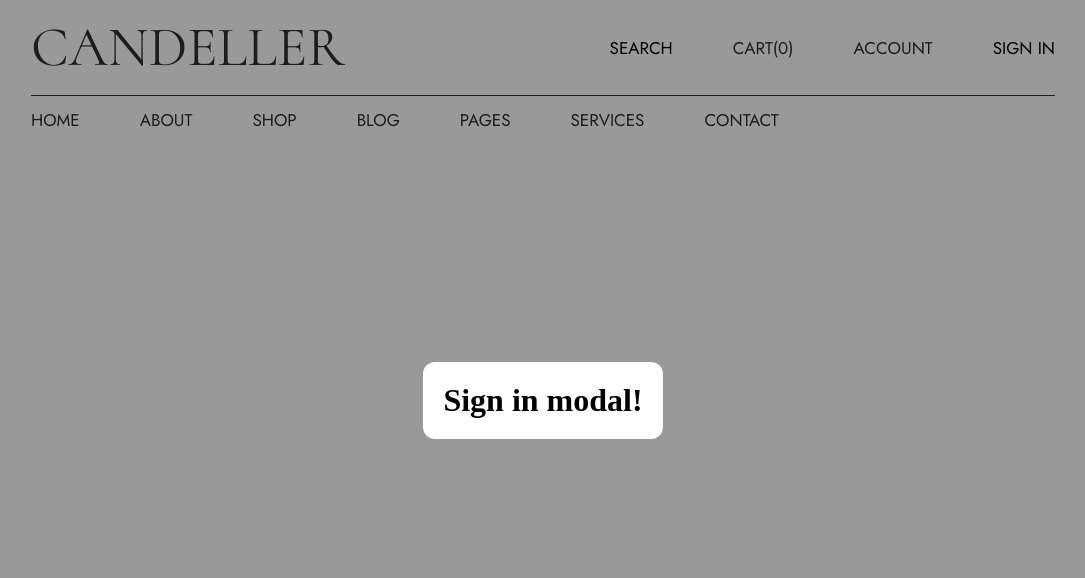
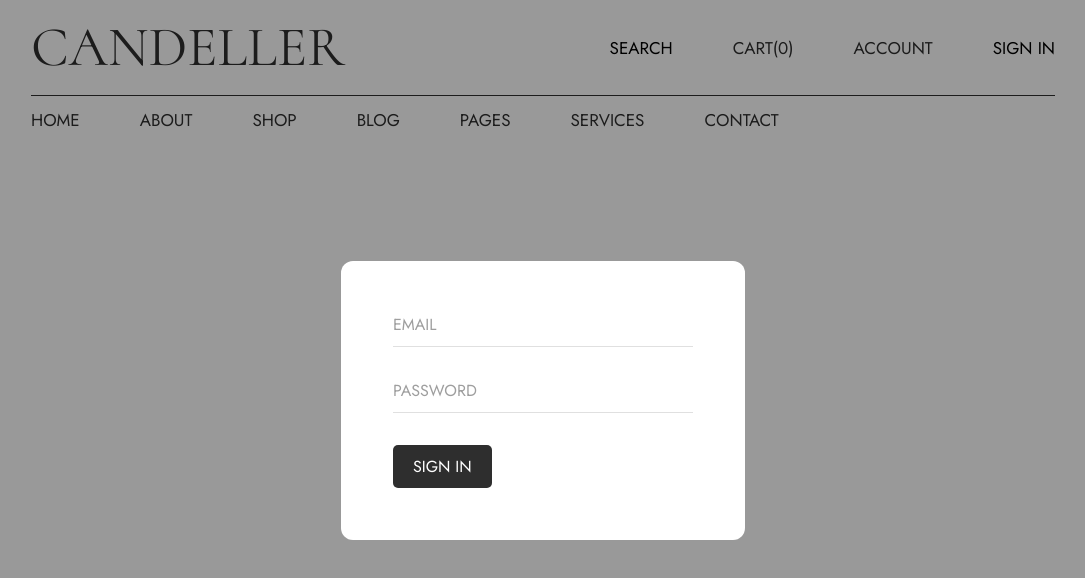
Before and after one commit to slyderyg/candeller, a Next.js app: page / in a window 1280 px wide. Both pictures are taken after a click on the item "SIGN IN". Shown: the top 578 px of the page, without its empty margins (97-1182 px from the left). Built offline with nearby package versions, Linux system fonts and the light colour scheme.

Commit message:
sign in form

```diff
--- /dev/null
+++ b/app/components/SignInForm.tsx
@@ -0,0 +1,25 @@
+'use client';
+
+import React from 'react';
+
+const SignInForm = () => {
+  return (
+    <div className='form'>
+
+        <div className='form__group'>
+            <input className='form__input' type='email' placeholder=''/>
+            <label className='form__label' htmlFor="">EMAIL</label>
+        </div>
+
+        <div className='form__group'>
+            <input className='form__input' type='password' placeholder=''/>
+            <label className='form__label' htmlFor="">PASSWORD</label>
+        </div>
+
+        <button className='form__button'>SIGN IN</button>
+
+    </div>
+  )
+}
+
+export default SignInForm
--- a/app/globals.css
+++ b/app/globals.css
@@ -96,3 +96,68 @@
     background-color: white;
 
   }
+
+  .form {
+    width: 300px;
+    padding: 32px;
+    font-family: 'Jost', sans-serif;
+  }
+
+  .form__input,
+  .form__button {
+    font-family: 'Jost', sans-serif;
+    font-size: 16px;
+  }
+
+  .form__group {
+    position: relative;
+    margin-bottom: 32px;
+  }
+
+  .form__label {
+    position: absolute;
+    top: 0;
+    left: 0;
+    z-index: 3;
+    color: #9e9e9e;
+    transition: 0.3s;
+    pointer-events: none;
+  }
+
+  .form__input {
+    width: 100%;
+    padding: 0 0 10px 0;
+    border: none;
+    border-bottom: 1px solid #e0e0e0;
+    background-color: transparent;
+    outline: none;
+    transition: 0.3s;
+    z-index: 4;
+  }
+
+  .form__input:focus {
+    border-bottom: 1px solid #2e2e2e;
+  }
+
+  .form__button {
+    padding: 10px 20px;
+    border: none;
+    color: white;
+    background-color: #2E2E2E;
+    cursor: pointer;
+    outline: none;
+    border-radius: 5px;
+    transition: 0.3s;
+  }
+
+  .form__button:focus,
+  .form__button:hover {
+    background-color: #575757;
+  }
+
+  .form__input:focus ~ .form__label,
+  .form__input:not(:placeholder-shown) ~ .form__label {
+    top: -18px;
+    font-size: 12px;
+    color: #e0e0e0;
+  }
--- a/app/page.tsx
+++ b/app/page.tsx
@@ -3,12 +3,13 @@ import Image from 'next/image'
 import styles from './page.module.css'
 import Navbar from './components/Navbar'
 import Modal from './components/Modal'
+import SignInForm from './components/SignInForm'
 
 export default function Home() {
 
   return (
     <>
-      <Modal><h1>Sign in modal!</h1></Modal>
+      <Modal><SignInForm/></Modal>
       <Navbar />
     </>
   )
```
